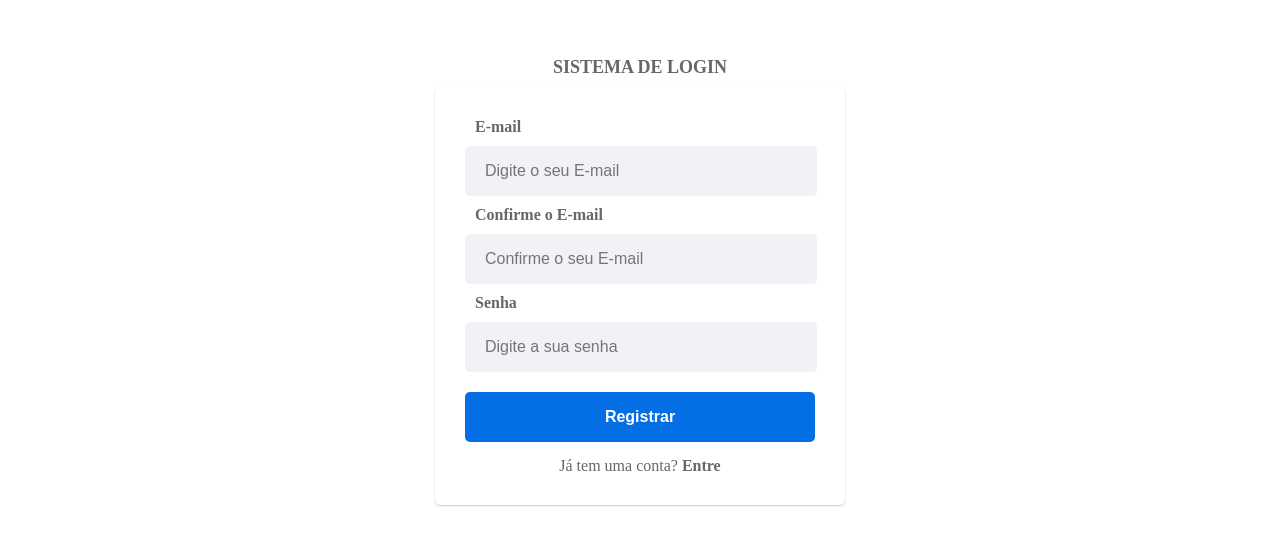
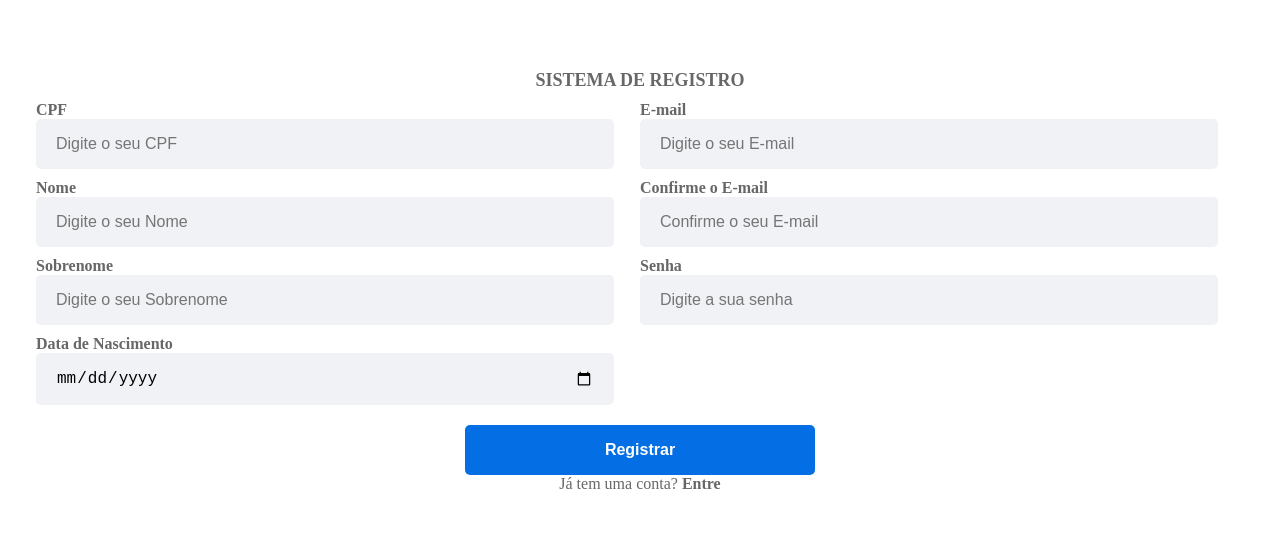
Before and after one commit to WellingtonPiska/UserControl, a React (Vite) app: page /signup in a window 1280 px wide. Shown: the part 127-672 px from the top of the page. Built offline with nearby package versions, Linux system fonts and the light colour scheme; the HTML template or start-up script is replaced by a standard one.

Commit message:
criação de novos campos e começo da estilização nova e validação de cpf

```diff
--- a/src/context/auth.tsx
+++ b/src/context/auth.tsx
@@ -1,6 +1,7 @@
 import { createContext, useEffect, useState } from 'react'
 import { AuthContextType, AuthProviderProps, User } from './interface'
 import { toast } from 'react-toastify'
+import { SignupFormFields } from '../pages/Signup/interface.ts'
 
 export const AuthContext = createContext<AuthContextType | null>(null)
 
@@ -59,7 +60,14 @@ export const AuthProvider = ({ children }: AuthProviderProps) => {
     }
   }
 
-  const signup = (email: string, password: string) => {
+  const signup = ({
+    email,
+    password,
+    cpf,
+    name,
+    lastName,
+    dateOfBirth,
+  }: SignupFormFields) => {
     const usersStorage = JSON.parse(localStorage.getItem('users_db') || '[]')
 
     const hasUser = usersStorage?.filter((user: User) => user.email === email)
@@ -81,9 +89,12 @@ export const AuthProvider = ({ children }: AuthProviderProps) => {
     let newUser
 
     if (usersStorage) {
-      newUser = [...usersStorage, { email, password }]
+      newUser = [
+        ...usersStorage,
+        { email, password, cpf, name, lastName, dateOfBirth },
+      ]
     } else {
-      newUser = [{ email, password }]
+      newUser = [{ email, password, cpf, name, lastName, dateOfBirth }]
     }
 
     localStorage.setItem('users_db', JSON.stringify(newUser))
--- a/src/pages/Signin/index.tsx
+++ b/src/pages/Signin/index.tsx
@@ -6,6 +6,7 @@ import useAuth from '../../hooks/useAuth'
 import { LoginFormFields } from './interface'
 import { yupResolver } from '@hookform/resolvers/yup'
 import { validationSignin } from './schema'
+import { toast } from 'react-toastify'
 
 export function Signin() {
   const auth = useAuth() // Armazenando o contexto em uma variável
@@ -24,12 +25,23 @@ export function Signin() {
 
     if (auth) {
       const res = auth.signin(email, password)
+      console.log(res, 'aaa')
 
       if (res) {
         return
       }
 
-      navigate('/list')
+      toast.success('Login efetuado com sucesso!', {
+        position: 'top-right',
+        autoClose: 5000,
+        hideProgressBar: false,
+        closeOnClick: true,
+        pauseOnHover: true,
+        draggable: true,
+        progress: undefined,
+        theme: 'light',
+      })
+      navigate('/home')
     }
   }
 
--- a/src/pages/Signup/index.tsx
+++ b/src/pages/Signup/index.tsx
@@ -4,7 +4,7 @@ import { Link, useNavigate } from 'react-router-dom'
 import useAuth from '../../hooks/useAuth'
 
 import { SubmitHandler, useForm } from 'react-hook-form'
-import { SignupFormFields } from './interface'
+import { SignupFormFields, SignupFormFieldsScreen } from './interface'
 import { validationSignup } from './schema'
 import { yupResolver } from '@hookform/resolvers/yup'
 
@@ -17,15 +17,13 @@ export function Signup() {
     register,
     handleSubmit,
     formState: { errors },
-  } = useForm<SignupFormFields>({
+  } = useForm<SignupFormFieldsScreen>({
     resolver: yupResolver(validationSignup),
   })
 
   const handleSignup: SubmitHandler<SignupFormFields> = async (data) => {
-    const { email, password } = data
-
     if (auth) {
-      const res = auth.signup(email, password)
+      const res = auth.signup(data)
 
       if (res) {
         console.error(res)
@@ -38,16 +36,86 @@ export function Signup() {
 
   return (
     <Container>
-      <Label>SISTEMA DE LOGIN</Label>
+      <Label>SISTEMA DE REGISTRO</Label>
       <Content>
         <form onSubmit={handleSubmit(handleSignup)}>
+          <div style={{ display: 'flex', flexWrap: 'wrap' }}>
+            <div style={{ width: '50%' }}>
+              <div
+                style={{
+                  display: 'flex',
+                  flexDirection: 'column',
+                }}
+              >
+                <LabelFields htmlFor="cpf">CPF</LabelFields>
+                <C.Input
+                  type="text"
+                  placeholder="Digite o seu CPF"
+                  {...register('cpf')}
+                  maxLength={11}
+                />{' '}
+              </div>
+              <div
+                style={{
+                  display: 'flex',
+                  flexDirection: 'column',
+                }}
+              >
+                <LabelFields htmlFor="name">Nome</LabelFields>
+                <C.Input
+                  type="text"
+                  placeholder="Digite o seu Nome"
+                  {...register('name')}
+                />
+                {errors.name && (
+                  <C.labelError>{errors.name.message}</C.labelError>
+                )}{' '}
+              </div>
+              <div
+                style={{
+                  display: 'flex',
+                  flexDirection: 'column',
+                }}
+              >
+                <LabelFields htmlFor="Sobrenome">Sobrenome</LabelFields>
+                <C.Input
+                  type="text"
+                  placeholder="Digite o seu Sobrenome"
+                  {...register('lastName')}
+                />
+                {errors.lastName && (
+                  <C.labelError>{errors.lastName.message}</C.labelError>
+                )}{' '}
+              </div>
+              <div
+                style={{
+                  display: 'flex',
+                  flexDirection: 'column',
+                }}
+              >
+                <LabelFields htmlFor="dateOfBirth">
+                  Data de Nascimento
+                </LabelFields>
+                <C.Input
+                  type="date"
+                  placeholder="Digite a sua Data de Nascimento"
+                  {...register('dateOfBirth')}
+                />
+                {errors.dateOfBirth && (
+                  <C.labelError>{errors.dateOfBirth.message}</C.labelError>
+                )}
+              </div>
+            </div>
+            <div style={{ width: '50%' }}>
               <LabelFields htmlFor="email">E-mail</LabelFields>
               <C.Input
                 type="text"
                 placeholder="Digite o seu E-mail"
                 {...register('emailConf')}
               />
-          {errors.email && <C.labelError>{errors.email.message}</C.labelError>}
+              {errors.email && (
+                <C.labelError>{errors.email.message}</C.labelError>
+              )}
               <LabelFields htmlFor="email">Confirme o E-mail</LabelFields>
               <C.Input
                 type="text"
@@ -65,15 +133,27 @@ export function Signup() {
               />
               {errors.password && (
                 <C.labelError>{errors.password.message}</C.labelError>
-          )}
+              )}{' '}
+            </div>
+          </div>
+          <div
+            style={{
+              display: 'flex',
+              flexDirection: 'column',
+              justifyContent: 'center',
+              alignItems: 'center',
+              marginTop: '10px',
+            }}
+          >
             <C.Button type="submit">Registrar</C.Button>{' '}
-        </form>{' '}
             <C.LabelSignin>
               Já tem uma conta?
               <Strong>
                 <Link to="/signin">&nbsp;Entre</Link>
               </Strong>
             </C.LabelSignin>
+          </div>
+        </form>{' '}
       </Content>
     </Container>
   )
--- a/src/pages/Signup/schema.ts
+++ b/src/pages/Signup/schema.ts
@@ -1,5 +1,5 @@
 import * as yup from 'yup'
-
+import { toast } from 'react-toastify'
 export const validationSignup = yup.object().shape({
   email: yup
     .string()
@@ -10,10 +10,58 @@ export const validationSignup = yup.object().shape({
     .string()
     .oneOf([yup.ref('email')], 'Os e-mails não são iguais')
     .required('Confirmação de e-mail é obrigatória'),
-
   password: yup
     .string()
     .required('Senha é obrigatória')
     .min(6, 'Mínimo de 6 caracteres')
     .max(30, 'Máximo de 30 caracteres'),
+  cpf: yup
+    .string()
+    .required('CPF é obrigatório')
+    .test('valida-cpf', 'CPF inválido', (value) => isValidCPF(value)),
+  name: yup.string().required('Nome é obrigatório'),
+  lastName: yup.string().required('Sobrenome é obrigatório'),
+  dateOfBirth: yup.date().required('Data de Nascimento é obrigatório'),
 })
+
+function isValidCPF(cpf: string) {
+  cpf = cpf.replace(/[\s.-]*/gim, '')
+  if (
+    !cpf ||
+    cpf === '00000000000' ||
+    cpf === '11111111111' ||
+    cpf === '22222222222' ||
+    cpf === '33333333333' ||
+    cpf === '44444444444' ||
+    cpf === '55555555555' ||
+    cpf === '66666666666' ||
+    cpf === '77777777777' ||
+    cpf === '88888888888' ||
+    cpf === '99999999999'
+  ) {
+    toast.error('Verifique seu CPF, alguma informação está incorreta!', {
+      position: 'top-right',
+      autoClose: 5000,
+      hideProgressBar: false,
+      closeOnClick: true,
+      pauseOnHover: true,
+      draggable: true,
+      progress: undefined,
+      theme: 'light',
+    })
+    return false
+  }
+  let sum = 0
+  let rest
+  for (let i = 1; i <= 9; i++)
+    sum = sum + parseInt(cpf.substring(i - 1, i)) * (11 - i)
+  rest = (sum * 10) % 11
+  if (rest === 10 || rest === 11) rest = 0
+  if (rest !== parseInt(cpf.substring(9, 10))) return false
+  sum = 0
+  for (let i = 1; i <= 10; i++)
+    sum = sum + parseInt(cpf.substring(i - 1, i)) * (12 - i)
+  rest = (sum * 10) % 11
+  if (rest === 10 || rest === 11) rest = 0
+  return rest === parseInt(cpf.substring(10, 11))
+}
--- a/src/pages/Signup/styles.ts
+++ b/src/pages/Signup/styles.ts
@@ -3,24 +3,25 @@ import { styled } from 'styled-components'
 export const Container = styled.div`
   display: flex;
   align-items: center;
-  justify-content: center;
-  flex-direction: column;
   gap: 10px;
   height: 100vh;
+  flex-direction: column;
+  justify-content: center;
 `
 
 export const Content = styled.div`
-  gap: 15px;
   display: flex;
-  align-items: center;
-  justify-content: center;
-  flex-direction: column;
-  width: 100%;
-  box-shadow: 0 1px 2px #0003;
-  background-color: white;
-  max-width: 350px;
-  padding: 30px;
-  border-radius: 5px;
+  gap: 20px;
+`
+
+export const ContentForLogin = styled.div`
+  align-items: flex-end;
+  flex: 1;
+`
+
+export const ContentPersonalData = styled.div`
+  flex: 1;
+  margin-left: 10px;
 `
 
 export const Label = styled.label`
@@ -42,9 +43,6 @@ export const labelError = styled.label`
   min-height: 20px; /* Ajuste para a altura da mensagem de erro */
   font-size: 14px;
   color: red;
-  display: block;
-  margin-bottom: 10px;
-  margin-left: 16px;
 `
 
 export const Strong = styled.strong`
@@ -64,8 +62,7 @@ export const Input = styled.input`
   font-size: 16px;
   background-color: #f0f2f5;
   border: none;
-  max-width: 350px;
-  margin: 10px auto;
+  margin-bottom: 10px;
 `
 
 export const Button = styled.button`
@@ -80,12 +77,9 @@ export const Button = styled.button`
   font-weight: 600;
   font-size: 16px;
   max-width: 350px;
-  margin: 10px auto 0; // Adicionado para centralizar o botão e adicionar espaço acima dele
 `
 export const LabelFields = styled.label`
   font-size: 16px;
-  margin-bottom: 8px;
   font-weight: 600;
-  margin-left: 10px;
   color: #676767;
 `
```
Also changed, not shown: src/context/interface.ts (+9 -1 lines), src/pages/Signup/interface.ts (+12 -0 lines). Lines whose indentation alone changed are shown as unchanged.
